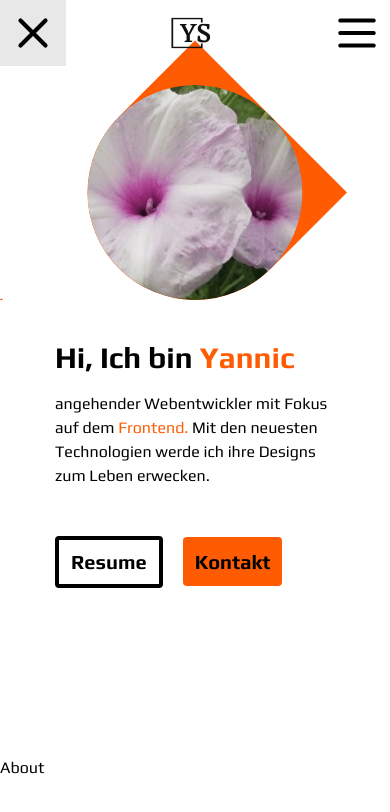
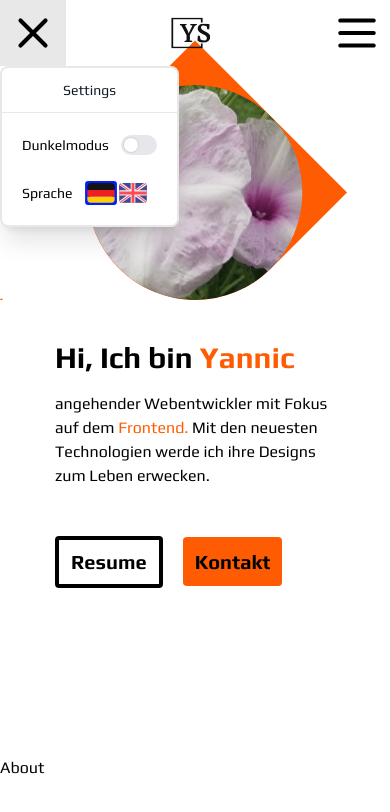
Before and after one commit to SchmittYannic/portfolio_ys, a React (Vite) app: page / in a window 390 px wide. Both pictures are taken after a click on the picture 33 px from the left and 33 px from the top of the page. Shown: the top 812 px of the page. Built offline with nearby package versions, Linux system fonts and the light colour scheme.

Commit message:
SettingsMenu into own Component
Made SettingsMenu into its own Component and added it to the mobile nav.

```diff
--- a/src/components/Navbar.tsx
+++ b/src/components/Navbar.tsx
@@ -5,43 +5,9 @@ import { useInView } from "framer-motion";
 import { navLinks } from "../constants";
 import { closeBlack, cogBlack, logoBlack, menuBlack } from "../assets";
 
-const DesktopNav = () => {
-    const [isSettingOpen, setIsSettingOpen] = useState(false);
-
+const SettingsMenu = () => {
     return (
-        <>
-            <div className={`p-2 ml-6`}>
-                <img
-                    src={isSettingOpen ? closeBlack : cogBlack}
-                    alt={isSettingOpen ? "close-settings" : "settings"}
-                    className="w-[50px] h-[50px] cursor-pointer"
-                    onClick={() => setIsSettingOpen(!isSettingOpen)}
-                />
-            </div>
-
-            <Link
-                to="/"
-                className="justify-self-center p-2"
-                onClick={() => window.scrollTo(0, 0)}
-            >
-                <img
-                    src={logoBlack}
-                    alt="page-logo-black"
-                    className="w-[50px] h-[50px]"
-                />
-            </Link>
-
-            <ul className="justify-self-end flex xl:gap-16 gap-7 items-center p-2 mr-6 text-xl">
-                {navLinks.map(link => (
-                    <li
-                        key={link.id}
-                    >
-                        <a href={`#${link.id}`}>{link.title_de}</a>
-                    </li>
-                ))}
-            </ul>
-
-            <div className={`${isSettingOpen ? "visible opacity-100" : "invisible opacity-0"} absolute top-[calc(1rem+50px)] left-0 rounded-lg bg-baseSecondary divide-y divide-base shadow-xl ml-6 mt-6 z-10`}>
+        <div className={`xl:ml-6 xl:mt-6 rounded-lg bg-base border-2 border-baseSecondary divide-y divide-baseSecondary shadow-xl z-10`}>
             <div className="px-4 py-3 text-sm text-gray-900 dark:text-white">
                 <div className="text-center font-medium truncate">Settings</div>
             </div>
@@ -55,7 +21,7 @@ const DesktopNav = () => {
                             </span>
                             <div className="relative h-8 flex items-center">
                                 <input type="checkbox" value="" className="sr-only peer" />
-                                    <div className="w-9 h-5 mr-3 bg-gray-200 peer-focus:outline-none peer-focus:ring-4 peer-focus:ring-actionOrange-400 dark:peer-focus:ring-actionOrange-900 rounded-full peer dark:bg-gray-600 peer-checked:after:translate-x-full peer-checked:after:border-white after:content-[''] after:absolute after:top-[50%] after:-translate-y-[50%] after:left-[2px] after:bg-white after:border-gray-300 after:border after:rounded-full after:h-4 after:w-4 after:transition-all dark:border-gray-500 peer-checked:bg-actionOrange-700" />
+                                <div className="w-9 h-5 mr-3 bg-gray-200 peer-focus:outline-none peer-focus:ring-4 peer-focus:ring-actionOrange-400 dark:peer-focus:ring-actionOrange-900 rounded-full peer peer-checked:after:translate-x-full peer-checked:after:border-white after:content-[''] after:absolute after:top-[50%] after:-translate-y-[50%] after:left-[2px] after:bg-white after:border-gray-300 after:border after:rounded-full after:h-4 after:w-4 after:transition-all dark:border-gray-500 peer-checked:bg-actionOrange-700" />
                             </div>
                         </label>
                     </div>
@@ -111,6 +77,48 @@ const DesktopNav = () => {
                     {/* Theme change here */}
                 </li>
             </ul>
+        </div>
+    )
+}
+
+const DesktopNav = () => {
+    const [isSettingOpen, setIsSettingOpen] = useState(false);
+
+    return (
+        <>
+            <div className={`p-2 ml-6`}>
+                <img
+                    src={isSettingOpen ? closeBlack : cogBlack}
+                    alt={isSettingOpen ? "close-settings" : "settings"}
+                    className="w-[50px] h-[50px] cursor-pointer"
+                    onClick={() => setIsSettingOpen(!isSettingOpen)}
+                />
+            </div>
+
+            <Link
+                to="/"
+                className="justify-self-center p-2"
+                onClick={() => window.scrollTo(0, 0)}
+            >
+                <img
+                    src={logoBlack}
+                    alt="page-logo-black"
+                    className="w-[50px] h-[50px]"
+                />
+            </Link>
+
+            <ul className="justify-self-end flex xl:gap-16 gap-7 items-center p-2 mr-6 text-xl">
+                {navLinks.map(link => (
+                    <li
+                        key={link.id}
+                    >
+                        <a href={`#${link.id}`}>{link.title_de}</a>
+                    </li>
+                ))}
+            </ul>
+
+            <div className={`${isSettingOpen ? "visible opacity-100" : "invisible opacity-0"} absolute top-[calc(1rem+50px)] left-0`}>
+                <SettingsMenu />
             </div>
         </>
     )
@@ -175,10 +183,8 @@ const MobileNav = () => {
                 </ul>
             </div>
 
-            <div
-                className={`${isSettingOpen ? "visible opacity-100" : "invisible opacity-0"} absolute top-[calc(1rem+50px)] left-0 w-[50%] bg-baseSecondary shadow-lg`}
-            >
-                {/* fill in later */}
+            <div className={`${isSettingOpen ? "visible opacity-100" : "invisible opacity-0"} absolute top-[calc(1rem+50px)] left-0`}>
+                <SettingsMenu />
             </div>
         </>
     )
```
Lines whose indentation alone changed are shown as unchanged.
